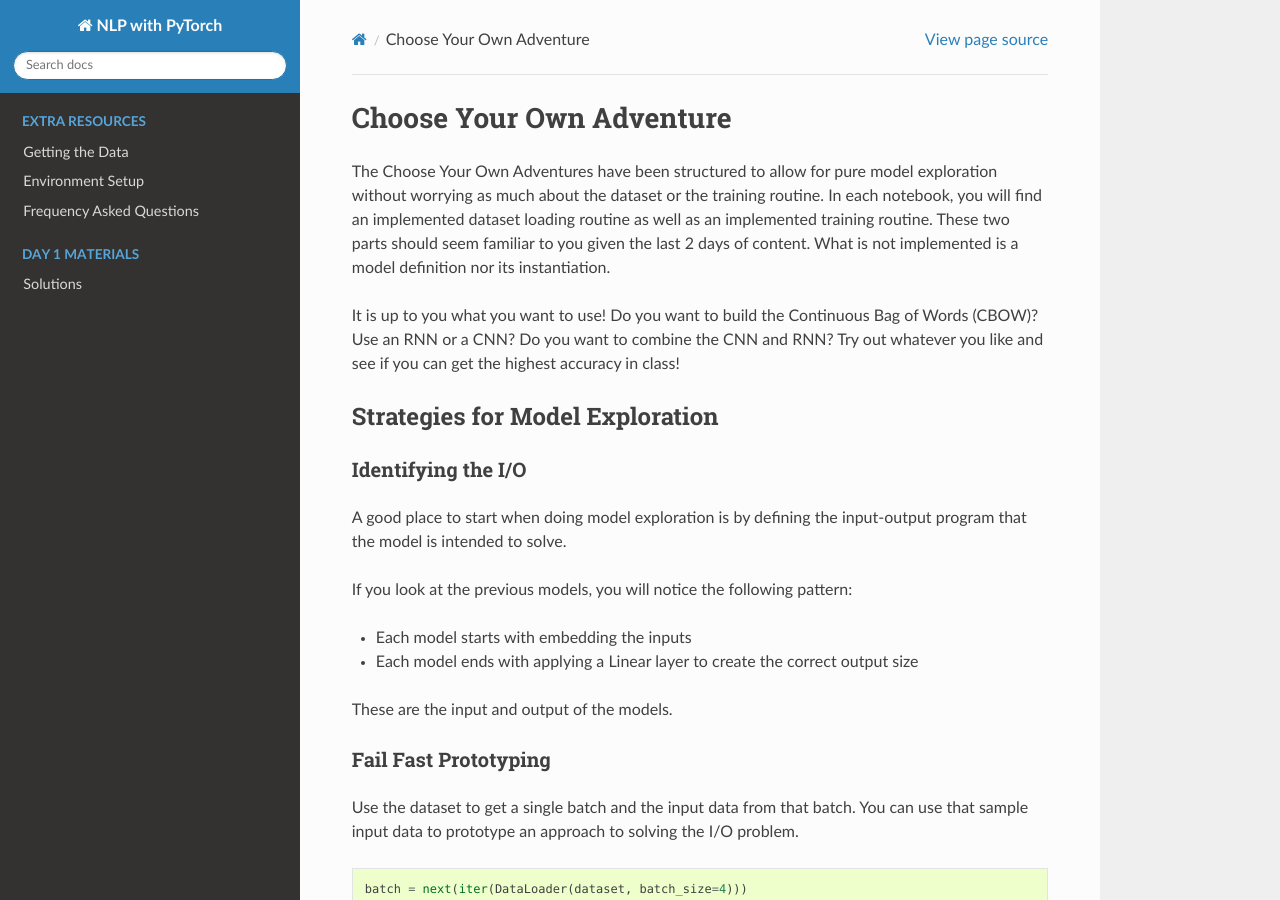
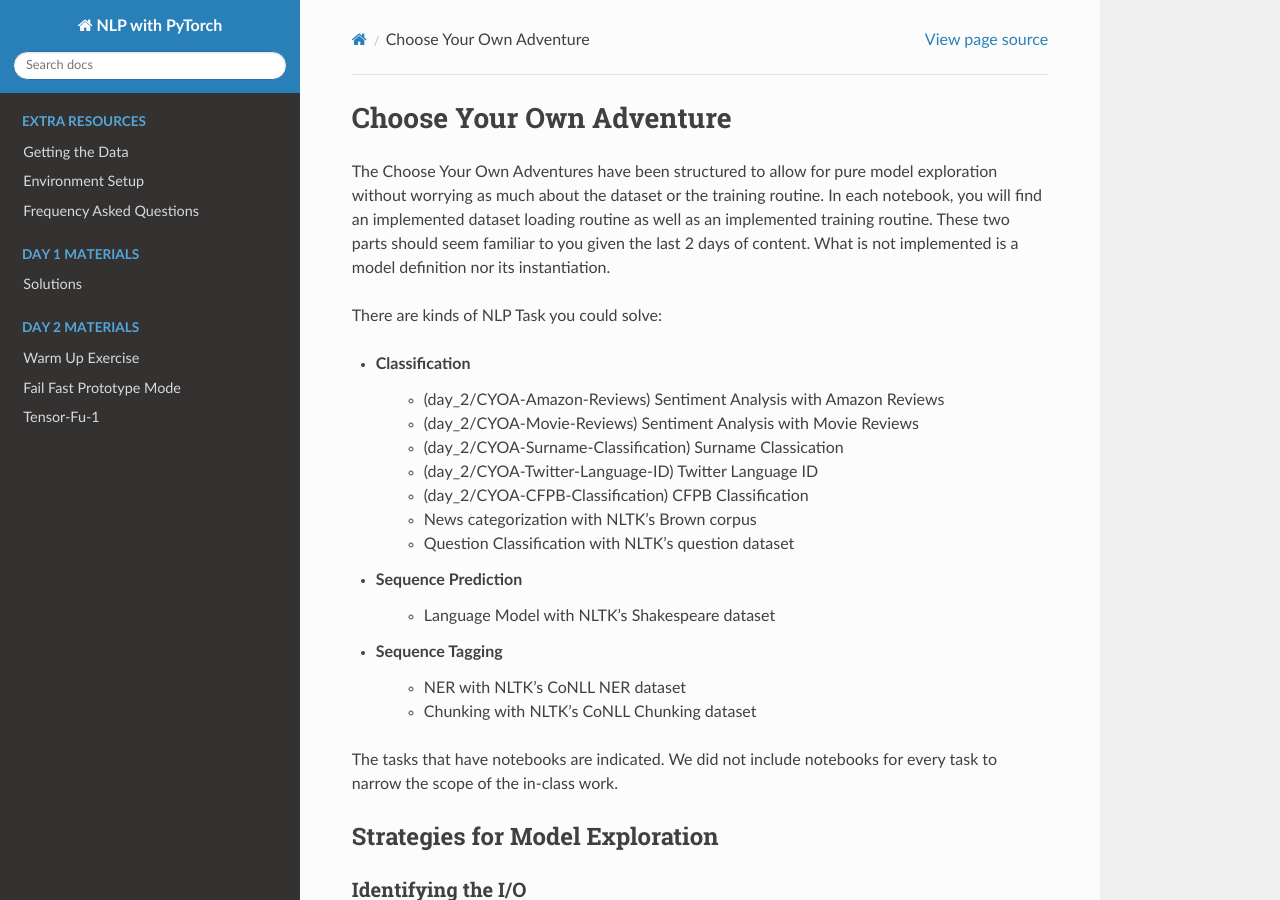
Before and after one commit to joosthub/pytorch-nlp-tutorial-sj2019, a Sphinx documentation site: the page built from docs/day2/cyoa.rst, in a window 1280 px wide and 900 px high. Built offline with Sphinx 7.4.7 and the Read the Docs theme 2.0.0, drawn with Linux system fonts in a browser that asks for light colours; pages that are not in the unit, such as notebooks, are missing from menus; some of the changed text lies outside the part shown.

Commit message:
pushing for rtd

```diff
--- a/docs/day2/cyoa.rst
+++ b/docs/day2/cyoa.rst
@@ -4,7 +4,25 @@
 
 The Choose Your Own Adventures have been structured to allow for pure model exploration without worrying as much about the dataset or the training routine.  In each notebook, you will find an implemented dataset loading routine as well as an implemented training routine.  These two parts should seem familiar to you given the last 2 days of content.  What is not implemented is a model definition nor its instantiation.
 
-It is up to you what you want to use!  Do you want to build the Continuous Bag of Words (CBOW)?  Use an RNN or a CNN?  Do you want to combine the CNN and RNN?  Try out whatever you like and see if you can get the highest accuracy in class!
+
+There are kinds of NLP Task you could solve:
+
+- Classification
+	- (day_2/CYOA-Amazon-Reviews) Sentiment Analysis with Amazon Reviews
+	- (day_2/CYOA-Movie-Reviews) Sentiment Analysis with Movie Reviews
+	- (day_2/CYOA-Surname-Classification) Surname Classication
+	- (day_2/CYOA-Twitter-Language-ID) Twitter Language ID
+	- (day_2/CYOA-CFPB-Classification) CFPB Classification
+	- News categorization with NLTK's Brown corpus
+	- Question Classification with NLTK's question dataset
+- Sequence Prediction
+	- Language Model with NLTK's Shakespeare dataset
+- Sequence Tagging
+	- NER with NLTK's CoNLL NER dataset
+	- Chunking with NLTK's CoNLL Chunking dataset
+
+The tasks that have notebooks are indicated.  We did not include notebooks for every task to narrow the scope of the in-class work.
+
 
 Strategies for Model Exploration
 --------------------------------
@@ -50,11 +68,11 @@
 1. Better RNNs (Gated Recurrent Unit (GRU), Long Short Term Memory (LSTM))
 	- Instead of using the simple RNN provided, use an RNN variant that has gating like GRU or LSTM
 
+2. BiRNN
+	- Use the bi-directional RNN model from the day_2 notebook
+
 2. CNN + RNN
 	- One thing you could try is to apply a CNN one or more times to create sequences of vectors that are informed by their neighboring vectors.  Then, apply the RNN to learn a sequence model over these vectors.  You can use the same method to pull out the final vector for each sequence, but with one caveat.  If you apply the CNN in a way that shrinks the sequence dimension, then the indices of the final positions won't quite be right. One way to get around this is to have the CNN keep the sequence dimension the same size.  This is done by setting the `padding` argument to be `kernel_size//2`.  For example, if `kernel_size=3`, then it should be that `padding=1`.  Similarly with `kernel_size=5`, then `padding=2`.  The padding is added onto both sides of the sequence dimension.
-
-3. Deep Averaging Network
-	- The Deep Averaging Network is very similar to CBOW, but has one major differences: it applies an MLP to the pooled vectors.
 
 4. Using Attention
 	- If you're feeling ambitious, try implementing attention!
--- a/docs/extras/load_pretrained_vectors.rst
+++ b/docs/extras/load_pretrained_vectors.rst
@@ -33,7 +33,6 @@
 .. code-block:: python
 
    load_pretrained = True
-   embedding_size = 32
    pretrained_embeddings = None
 
    if load_pretrained:
@@ -47,7 +46,4 @@
 
 .. code-block:: python
 
-   emb = nn.Embedding(embedding_dim=embedding_size,
-                      num_embeddings=num_embeddings,
-                      padding_idx=0,
-                      _weight=pretrained_embeddings)
+   emb = nn.Embedding.from_pretrained(embeddings=pretrained_embeddings, freeze=False, padding_idx=0)
```
Also changed, not shown: docs/index.rst (+13 -11 lines).
